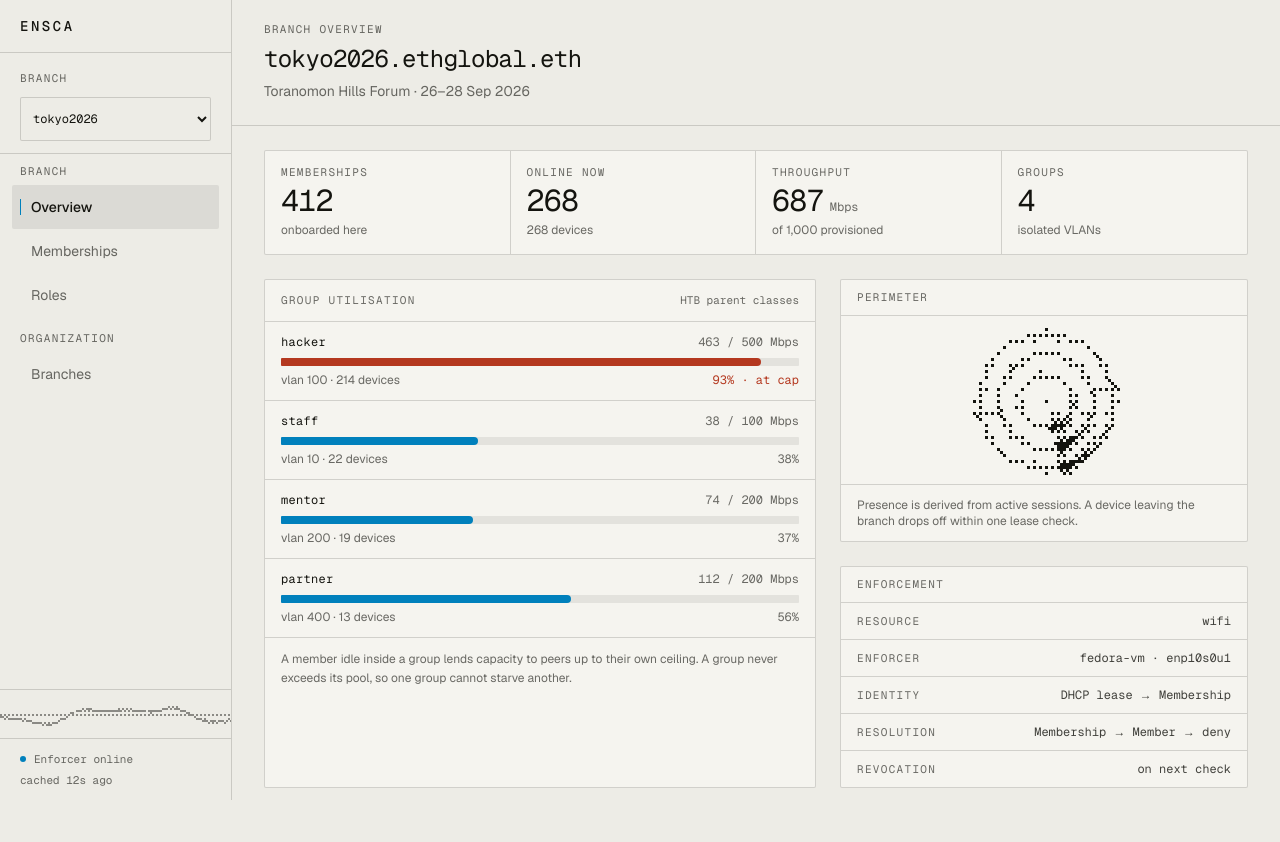
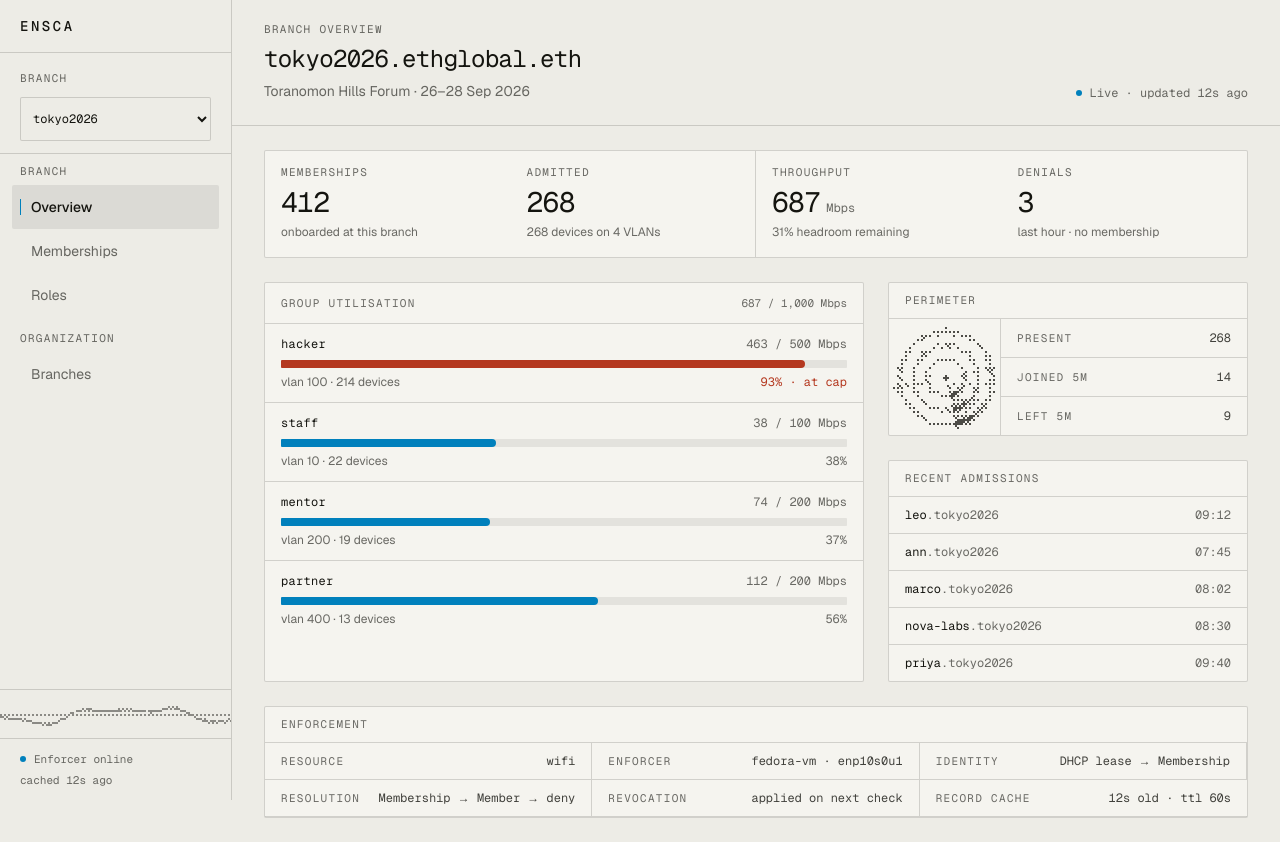
Before and after one commit to LeoFranklin015/ethtokyo-2026, a Next.js app in the folder web/: page /console in a window 1280 px wide. Before the commit the page ends 812 px from the top, so only its background shows below. Built offline with nearby package versions, Linux system fonts and the light colour scheme.

Commit message:
feat(web): light-only theme, denser console overview, refined portal

```diff
--- a/web/app/console/page.tsx
+++ b/web/app/console/page.tsx
@@ -2,8 +2,7 @@ import { PageHeader } from "@/components/console/PageHeader";
 import { SignalDither } from "@/components/dither/SignalDither";
 import { Meter } from "@/components/ui/Meter";
 import { Panel, PanelHeader } from "@/components/ui/Panel";
-import { Stat } from "@/components/ui/Stat";
-import { BRANCHES, GROUPS } from "@/lib/data";
+import { BRANCHES, GROUPS, MEMBERSHIPS } from "@/lib/data";
 
 export const metadata = { title: "Overview — ENSCA console" };
 
@@ -11,14 +10,25 @@ const branch = BRANCHES[0];
 const totalUsed = GROUPS.reduce((sum, g) => sum + g.used, 0);
 const totalPool = GROUPS.reduce((sum, g) => sum + g.pool, 0);
 const devices = GROUPS.reduce((sum, g) => sum + g.devices, 0);
+const headroom = Math.round(((totalPool - totalUsed) / totalPool) * 100);
+
+const KPIS = [
+  { label: "Memberships", value: branch.members.toLocaleString(), sub: "onboarded at this branch" },
+  { label: "Admitted", value: branch.online.toLocaleString(), sub: `${devices} devices on ${GROUPS.length} VLANs` },
+  { label: "Throughput", value: totalUsed.toLocaleString(), unit: "Mbps", sub: `${headroom}% headroom remaining` },
+  { label: "Denials", value: "3", sub: "last hour · no membership" },
+];
 
 const ENFORCEMENT = [
   ["Resource", "wifi"],
   ["Enforcer", "fedora-vm · enp10s0u1"],
   ["Identity", "DHCP lease → Membership"],
   ["Resolution", "Membership → Member → deny"],
-  ["Revocation", "on next check"],
+  ["Revocation", "applied on next check"],
+  ["Record cache", "12s old · ttl 60s"],
 ];
+
+const recent = MEMBERSHIPS.filter((m) => m.online).slice(0, 5);
 
 export default function OverviewPage() {
   return (
@@ -27,26 +37,45 @@ export default function OverviewPage() {
         eyebrow="Branch overview"
         title={branch.ens}
         meta={`${branch.venue} · ${branch.window}`}
+        actions={
+          <span className="inline-flex items-center gap-2 font-mono text-xs text-ink-muted">
+            <span aria-hidden className="size-1.5 rounded-full bg-signal" />
+            Live · updated 12s ago
+          </span>
+        }
       />
 
       <div className="px-5 py-6 lg:px-8">
-        <Panel className="grid grid-cols-2 divide-x divide-y divide-rule sm:grid-cols-4 sm:divide-y-0">
-          <Stat label="Memberships" value={String(branch.members)} note="onboarded here" />
-          <Stat label="Online now" value={String(branch.online)} note={`${devices} devices`} />
-          <Stat
-            label="Throughput"
-            value={totalUsed.toLocaleString()}
-            unit="Mbps"
-            note={`of ${totalPool.toLocaleString()} provisioned`}
-          />
-          <Stat label="Groups" value={String(GROUPS.length)} note="isolated VLANs" />
+        {/* Instrument row */}
+        <Panel className="grid grid-cols-2 divide-rule sm:grid-cols-4 sm:divide-x">
+          {KPIS.map((kpi, i) => (
+            <div
+              key={kpi.label}
+              className={`px-4 py-4 ${i < 2 ? "border-b border-rule sm:border-b-0" : ""} ${
+                i % 2 === 0 ? "border-r border-rule sm:border-r-0" : ""
+              }`}
+            >
+              <p className="label">{kpi.label}</p>
+              <p className="mt-2.5 flex items-baseline gap-1.5">
+                <span className="font-mono text-[1.75rem] leading-none tabular-nums tracking-tight text-ink">
+                  {kpi.value}
+                </span>
+                {kpi.unit ? (
+                  <span className="font-mono text-xs text-ink-muted">{kpi.unit}</span>
+                ) : null}
+              </p>
+              <p className="mt-2 text-xs leading-snug text-ink-muted">{kpi.sub}</p>
+            </div>
+          ))}
         </Panel>
 
-        <div className="mt-6 grid gap-6 xl:grid-cols-[1.15fr_0.85fr]">
+        <div className="mt-6 grid gap-6 xl:grid-cols-[1.25fr_0.75fr]">
           <Panel as="section">
             <PanelHeader
               right={
-                <span className="font-mono text-[0.6875rem] text-ink-muted">HTB parent classes</span>
+                <span className="font-mono text-[0.6875rem] text-ink-muted">
+                  {totalUsed.toLocaleString()} / {totalPool.toLocaleString()} Mbps
+                </span>
               }
             >
               Group utilisation
@@ -62,35 +91,64 @@ export default function OverviewPage() {
                 />
               ))}
             </div>
-            <p className="border-t border-rule px-4 py-3 text-xs leading-relaxed text-ink-muted">
-              A member idle inside a group lends capacity to peers up to their own ceiling. A group
-              never exceeds its pool, so one group cannot starve another.
-            </p>
           </Panel>
 
           <div className="flex flex-col gap-6">
             <Panel as="section">
               <PanelHeader>Perimeter</PanelHeader>
-              <div className="relative h-[168px]">
+              <div className="flex items-stretch divide-x divide-rule">
+                <div className="relative w-[112px] shrink-0">
                   <SignalDither
                     motif="radar"
-                  cell={3}
+                    cell={2}
                     period={4.5}
+                    intensity={0.75}
                     className="absolute inset-0"
                     label="Radar sweep indicating live presence detection"
                   />
                 </div>
-              <p className="border-t border-rule px-4 py-3 text-xs text-ink-muted">
-                Presence is derived from active sessions. A device leaving the branch drops off
-                within one lease check.
-              </p>
+                <dl className="flex-1 divide-y divide-rule">
+                  {[
+                    ["Present", `${branch.online}`],
+                    ["Joined 5m", "14"],
+                    ["Left 5m", "9"],
+                  ].map(([term, value]) => (
+                    <div key={term} className="flex items-baseline justify-between gap-3 px-4 py-[0.6875rem]">
+                      <dt className="label">{term}</dt>
+                      <dd className="font-mono text-xs tabular-nums text-ink-80">{value}</dd>
+                    </div>
+                  ))}
+                </dl>
+              </div>
             </Panel>
 
             <Panel as="section">
+              <PanelHeader>Recent admissions</PanelHeader>
+              <ul className="divide-y divide-rule">
+                {recent.map((m) => (
+                  <li key={m.label} className="flex items-baseline justify-between gap-3 px-4 py-2.5">
+                    <span className="truncate font-mono text-xs text-ink">
+                      {m.label}
+                      <span className="text-ink-muted">.{branch.label}</span>
+                    </span>
+                    <span className="shrink-0 font-mono text-xs tabular-nums text-ink-muted">
+                      {m.onboarded}
+                    </span>
+                  </li>
+                ))}
+              </ul>
+            </Panel>
+          </div>
+        </div>
+
+        <Panel as="section" className="mt-6">
           <PanelHeader>Enforcement</PanelHeader>
-              <dl className="divide-y divide-rule">
+          <dl className="grid sm:grid-cols-2 xl:grid-cols-3">
             {ENFORCEMENT.map(([term, detail]) => (
-                  <div key={term} className="flex items-baseline justify-between gap-4 px-4 py-2.5">
+              <div
+                key={term}
+                className="flex items-baseline justify-between gap-4 border-b border-rule px-4 py-2.5 sm:border-r sm:last:border-r-0"
+              >
                 <dt className="label">{term}</dt>
                 <dd className="text-right font-mono text-xs text-ink-80">{detail}</dd>
               </div>
@@ -98,8 +156,6 @@ export default function OverviewPage() {
           </dl>
         </Panel>
       </div>
-        </div>
-      </div>
     </>
   );
 }
--- a/web/app/globals.css
+++ b/web/app/globals.css
@@ -2,8 +2,10 @@
 
 /* ── ENSCA design tokens ──────────────────────────────────────────────────
    1-bit engineering-plotter aesthetic: paper + ink, hairline rules, dither
-   textures in place of gradients. Accent colors validated for CVD and
-   contrast against both surfaces (scripts/validate_palette.js).
+   textures in place of gradients. Light theme only — the palette is a single
+   committed surface, not a pair. Accent colors are validated for CVD and
+   contrast against that surface (scripts/validate_palette.js); the text
+   tokens clear WCAG AA 4.5:1 and --ink-faint is non-text only.
    ────────────────────────────────────────────────────────────────────── */
 
 :root {
@@ -28,25 +30,6 @@
   --radius:      2px;
 }
 
-@media (prefers-color-scheme: dark) {
-  :root {
-    --paper:       #14140f;
-    --paper-sunk:  #0d0d0a;
-    --paper-raise: #1e1e18;
-
-    --ink:         #edece6;
-    --ink-80:      rgba(237, 236, 230, 0.8);
-    --ink-muted:   rgba(237, 236, 230, 0.55);
-    --ink-faint:   rgba(237, 236, 230, 0.35);
-    --rule:        rgba(237, 236, 230, 0.18);
-    --rule-soft:   rgba(237, 236, 230, 0.09);
-
-    --signal:      #35a0d6;
-    --signal-text: #35a0d6;
-    --alert:       #d4674c;
-  }
-}
-
 @theme inline {
   --color-paper:       var(--paper);
   --color-paper-sunk:  var(--paper-sunk);
@@ -68,7 +51,7 @@
 }
 
 html {
-  color-scheme: light dark;
+  color-scheme: light;
   background: var(--paper);
   color: var(--ink);
 }
--- a/web/components/PortalFlow.tsx
+++ b/web/components/PortalFlow.tsx
@@ -9,35 +9,41 @@ type State = "idle" | "signing" | "connected" | "denied";
 
 const ORDER: State[] = ["idle", "signing", "connected", "denied"];
 
-const COPY: Record<State, { label: string; title: string; body: string }> = {
+const COPY: Record<State, { status: string; title: string; body: string }> = {
   idle: {
-    label: "Not admitted",
+    status: "Not admitted",
     title: "Sign in to the network",
-    body: "Connect the wallet that holds your membership. Nothing leaves this device but a signature.",
+    body: "Connect the wallet holding your membership. Only a signature leaves this device — no password, no account.",
   },
   signing: {
-    label: "Verifying",
+    status: "Verifying",
     title: "Check your wallet",
-    body: "Sign the challenge to prove you hold leo.tokyo2026.ethglobal.eth.",
+    body: "Sign the challenge to prove control of your membership name.",
   },
   connected: {
-    label: "Admitted",
+    status: "Admitted",
     title: "You are online",
-    body: "Your role resolved to hacker. Entitlements were applied to this device.",
+    body: "Your role resolved and its entitlements were applied to this device.",
   },
   denied: {
-    label: "Refused",
-    title: "No membership here",
-    body: "That wallet holds no membership at this branch and no organization-scoped role.",
+    status: "Refused",
+    title: "No membership at this branch",
+    body: "That wallet holds no membership here and no organization-scoped role. Ask an organizer to onboard you.",
   },
 };
+
+const GRANT = [
+  ["Membership", "leo.tokyo2026.ethglobal.eth"],
+  ["Role", "hacker"],
+  ["Group", "hacker · vlan 100"],
+  ["Rate / ceiling", "5 / 20 Mbps"],
+];
 
 export function PortalFlow() {
   const [state, setState] = useState<State>("idle");
   const [direction, setDirection] = useState(1);
   const reduceMotion = useReducedMotion();
 
-  // The signing state is transient — it resolves on its own, like the real flow.
   useEffect(() => {
     if (state !== "signing") return;
     const timer = setTimeout(() => {
@@ -53,63 +59,55 @@ export function PortalFlow() {
   }
 
   const copy = COPY[state];
-  const slide = reduceMotion ? 0 : 28;
+  const slide = reduceMotion ? 0 : 20;
+  const accent =
+    state === "connected"
+      ? "var(--signal)"
+      : state === "denied"
+        ? "var(--alert)"
+        : "var(--ink-faint)";
 
   return (
-    <div className="mx-auto w-full max-w-[420px]">
-      <div className="relative border border-ink/45 paper-grid">
-        <div className="relative h-[190px] border-b border-ink/20">
+    <div className="w-full max-w-[400px]">
+      <section className="rounded-sharp border border-rule bg-paper-raise">
+        <header className="flex items-baseline justify-between gap-3 border-b border-rule px-5 py-3">
+          <p className="truncate font-mono text-xs text-ink">ethglobal-tokyo2026</p>
+          <p className="label shrink-0">SSID</p>
+        </header>
+
+        {/* Signal band — instrumentation, sized like a readout rather than art */}
+        <div className="relative h-16 border-b border-rule">
           <SignalDither
             motif="ripple"
-            cell={3}
+            cell={2}
             period={3.4}
+            intensity={0.7}
             className="absolute inset-0"
             label="Beacon signal from the branch access point"
           />
         </div>
 
         <div className="relative overflow-hidden">
-          <AnimatePresence mode="wait" initial={false} custom={direction}>
+          <AnimatePresence mode="wait" initial={false}>
             <motion.div
               key={state}
-              custom={direction}
               initial={{ opacity: 0, x: direction * slide }}
               animate={{ opacity: 1, x: 0 }}
               exit={{ opacity: 0, x: direction * -slide }}
-              transition={{ duration: reduceMotion ? 0 : 0.26, ease: [0.22, 1, 0.36, 1] }}
-              className="px-6 py-6"
+              transition={{ duration: reduceMotion ? 0 : 0.24, ease: [0.22, 1, 0.36, 1] }}
+              className="px-5 py-5"
             >
-              <p
-                className="label flex items-center gap-2"
-                style={{ color: state === "denied" ? "var(--alert)" : undefined }}
-                role="status"
-              >
-                <span
-                  aria-hidden
-                  className="size-1.5 rounded-full"
-                  style={{
-                    background:
-                      state === "connected"
-                        ? "var(--signal)"
-                        : state === "denied"
-                          ? "var(--alert)"
-                          : "var(--ink-faint)",
-                  }}
-                />
-                {copy.label}
+              <p className="label flex items-center gap-2">
+                <span aria-hidden className="size-1.5 rounded-full" style={{ background: accent }} />
+                {copy.status}
               </p>
 
-              <h1 className="mt-3 text-xl leading-snug text-ink">{copy.title}</h1>
+              <h1 className="mt-3 text-lg leading-snug tracking-[-0.01em] text-ink">{copy.title}</h1>
               <p className="mt-2 text-sm leading-relaxed text-ink-muted">{copy.body}</p>
 
               {state === "connected" ? (
                 <dl className="mt-5 divide-y divide-rule border-y border-rule">
-                  {[
-                    ["Membership", "leo.tokyo2026.ethglobal.eth"],
-                    ["Role", "hacker"],
-                    ["Group", "hacker · vlan 100"],
-                    ["Rate", "5 / 20 Mbps"],
-                  ].map(([term, detail]) => (
+                  {GRANT.map(([term, detail]) => (
                     <div key={term} className="flex items-baseline justify-between gap-3 py-2">
                       <dt className="label">{term}</dt>
                       <dd className="text-right font-mono text-xs text-ink-80">{detail}</dd>
@@ -118,24 +116,24 @@ export function PortalFlow() {
                 </dl>
               ) : null}
 
-              <div className="mt-6 flex flex-wrap gap-2">
+              <div className="mt-6">
                 {state === "idle" ? (
-                  <Button variant="solid" onClick={() => go("signing")}>
+                  <Button variant="solid" className="w-full" onClick={() => go("signing")}>
                     Connect wallet
                   </Button>
                 ) : null}
                 {state === "signing" ? (
-                  <Button variant="outline" onClick={() => go("idle")}>
+                  <Button variant="outline" className="w-full" onClick={() => go("idle")}>
                     Cancel
                   </Button>
                 ) : null}
                 {state === "connected" ? (
-                  <Button variant="outline" onClick={() => go("idle")}>
+                  <Button variant="outline" className="w-full" onClick={() => go("idle")}>
                     Disconnect
                   </Button>
                 ) : null}
                 {state === "denied" ? (
-                  <Button variant="solid" onClick={() => go("idle")}>
+                  <Button variant="solid" className="w-full" onClick={() => go("idle")}>
                     Try another wallet
                   </Button>
                 ) : null}
@@ -143,19 +141,21 @@ export function PortalFlow() {
             </motion.div>
           </AnimatePresence>
         </div>
-      </div>
+      </section>
 
-      <fieldset className="mt-6 border-t border-rule pt-4">
-        <legend className="sr-only">Preview a portal state</legend>
-        <p className="label mb-2">Preview state</p>
-        <div className="flex flex-wrap gap-1.5">
+      {/* Demo affordance, deliberately subordinate to the portal itself */}
+      <details className="mt-4 border-t border-rule pt-3">
+        <summary className="label cursor-pointer list-none marker:content-none">
+          Demo controls
+        </summary>
+        <div className="mt-3 flex flex-wrap gap-1.5">
           {ORDER.map((s) => (
             <button
               key={s}
               type="button"
               onClick={() => go(s)}
               aria-pressed={state === s}
-              className={`inline-flex min-h-11 items-center rounded-full border px-4 font-mono text-[0.6875rem] uppercase tracking-[0.1em] transition-colors ${
+              className={`inline-flex min-h-11 items-center rounded-sharp border px-3 font-mono text-[0.6875rem] uppercase tracking-[0.1em] transition-colors ${
                 state === s
                   ? "border-ink bg-ink text-paper"
                   : "border-rule text-ink-muted hover:border-ink hover:text-ink"
@@ -165,7 +165,7 @@ export function PortalFlow() {
             </button>
           ))}
         </div>
-      </fieldset>
+      </details>
     </div>
   );
 }
```
Also changed, not shown: web/app/page.tsx (+0 -21 lines), web/app/portal/page.tsx (+4 -4 lines). Lines whose indentation alone changed are shown as unchanged.
